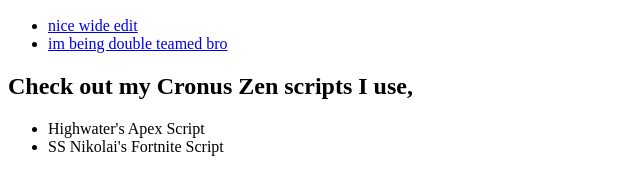
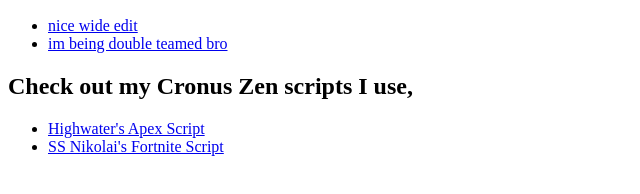
Before and after one commit to harkxs/harkxs.github.io, a plain HTML site: page index.html in a window 1280 px wide. Shown: the part 110-304 px from the top of the page, without its empty margins (0-640 px from the left). Drawn offline with Linux system fonts and the light colour scheme.

Commit message:
added urls to download he scripts

```diff
--- a/index.html
+++ b/index.html
@@ -23,8 +23,12 @@
 
     <h2>Check out my Cronus Zen scripts I use,</h2>
     <ul>
-        <li>Highwater's Apex Script</li>
-        <li>SS Nikolai's Fortnite Script</li>
+        <li>
+            <a href="https://drive.proton.me/urls/RA41992TH0#aemCiy4P4Or4">Highwater's Apex Script</a>
+        </li>
+        <li>
+            <a href="https://drive.proton.me/urls/MVK2H5P5Z0#n0aFC53d3OB4">SS Nikolai's Fortnite Script</a>
+        </li>
     </ul>
 </body>
 
```
